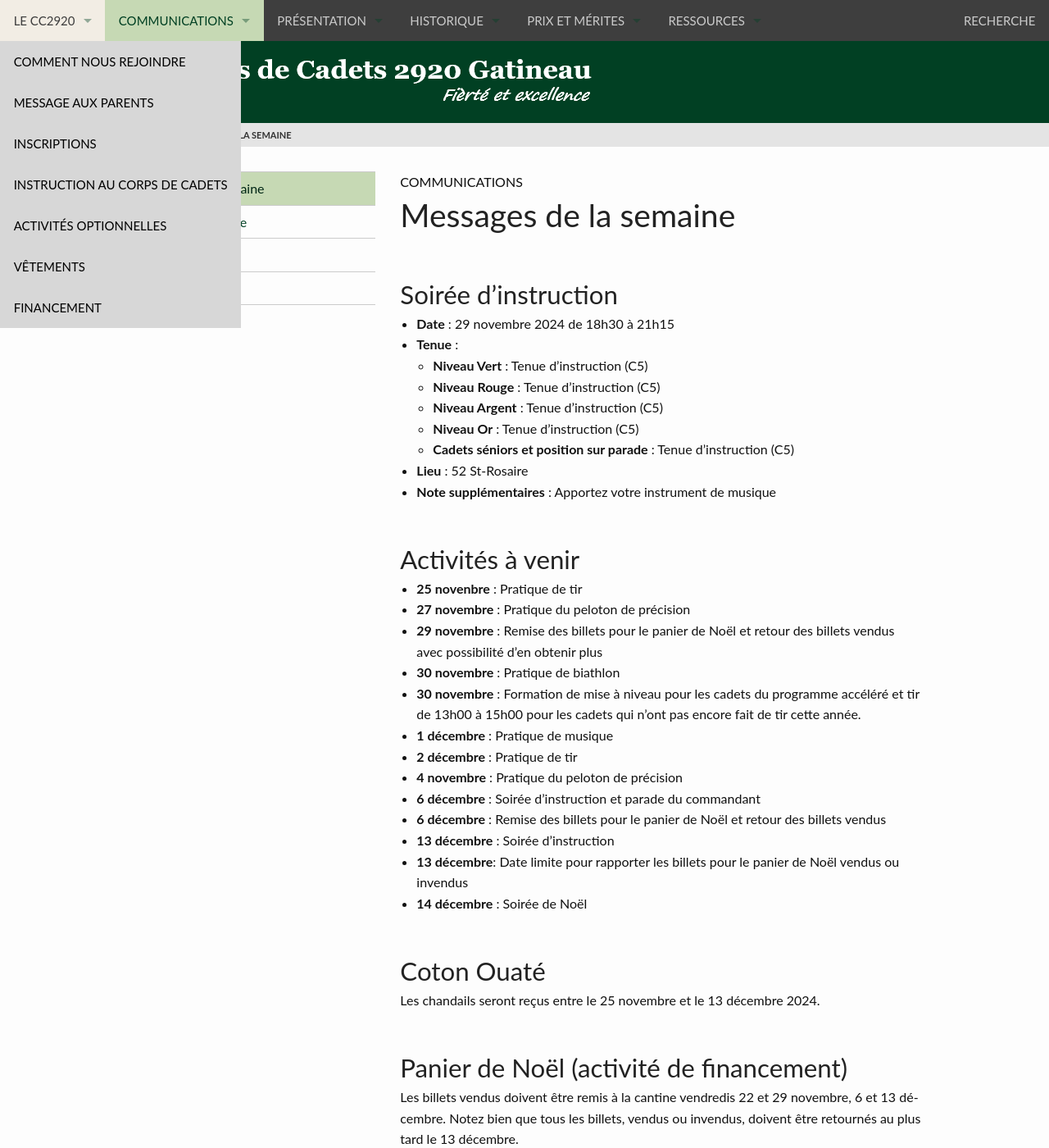
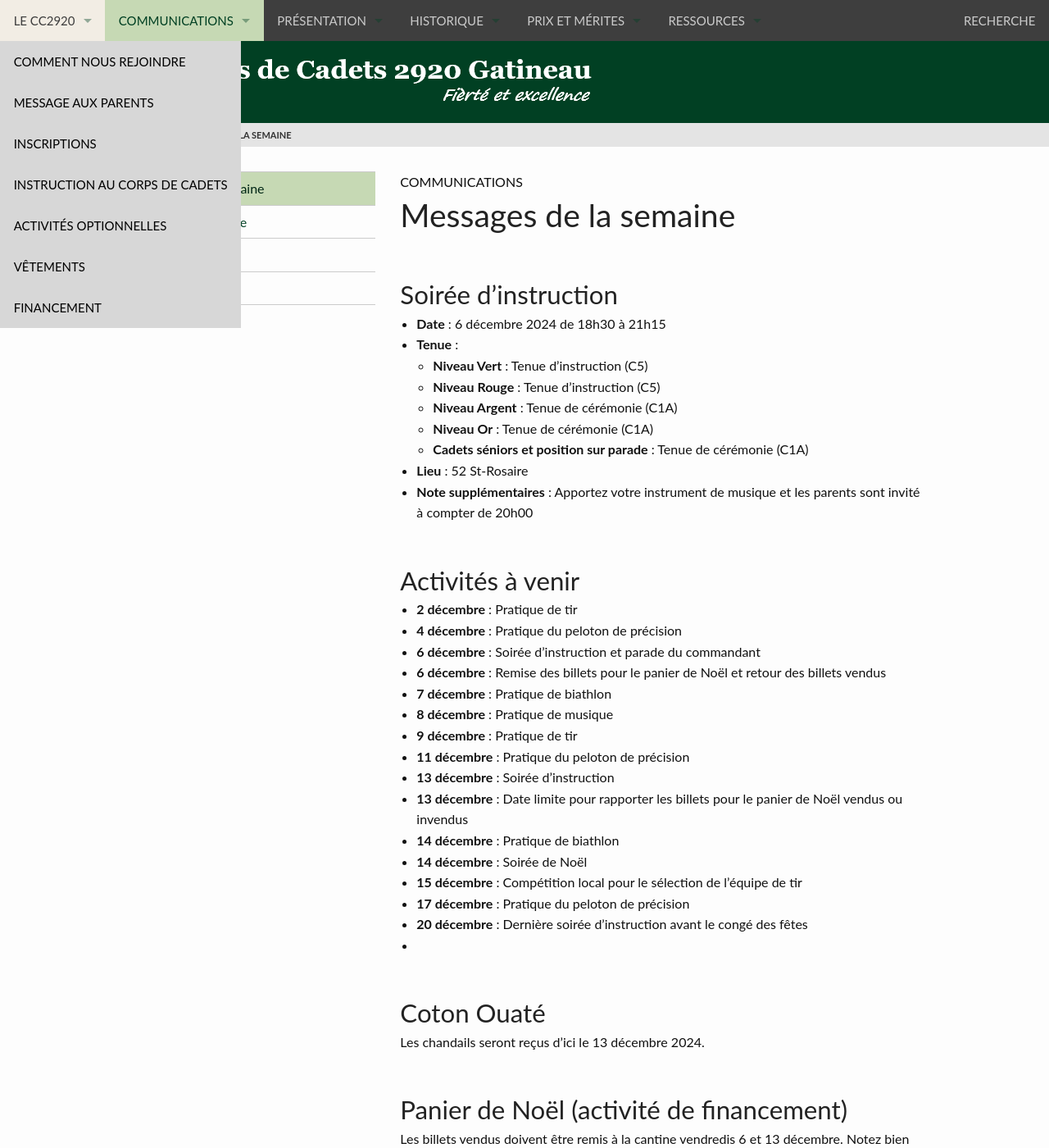
Before and after one commit to CC2920/web, a Jekyll site: the page built from _communications/messages.md, in a window 1280 px wide and 1400 px high. Shown: the whole window at 82% size. Built offline with Jekyll 4.4.1, drawn with Linux system fonts in a browser that asks for light colours; some of the changed text lies outside the part shown.

Commit message:
Message semaine du 1 decembre

```diff
--- a/_communications/messages.md
+++ b/_communications/messages.md
@@ -5,40 +5,43 @@ layout: "messages"
 
 ## Soirée d'instruction
 
-- **Date** : 29 novembre 2024 de 18h30 à 21h15
+- **Date** : 6 décembre 2024 de 18h30 à 21h15
 - **Tenue** :
   - **Niveau Vert** : Tenue d'instruction (C5)
   - **Niveau Rouge** : Tenue d'instruction (C5)
-  - **Niveau Argent** : Tenue d'instruction (C5)
-  - **Niveau Or** : Tenue d'instruction (C5)
-  - **Cadets séniors et position sur parade** : Tenue d'instruction (C5)
+  - **Niveau Argent** : Tenue de cérémonie (C1A)
+  - **Niveau Or** : Tenue de cérémonie (C1A)
+  - **Cadets séniors et position sur parade** : Tenue de cérémonie (C1A)
 - **Lieu** : 52 St-Rosaire
-- **Note supplémentaires** : Apportez votre instrument de musique
+- **Note supplémentaires** : Apportez votre instrument de musique et les parents sont invité à compter de 20h00
 
 
 ## Activités à venir
 
-- **25 novenbre** : Pratique de tir
-- **27 novembre** : Pratique du peloton de précision
-- **29 novembre** : Remise des billets pour le panier de Noël et retour des billets vendus avec possibilité d'en obtenir plus
-- **30 novembre** : Pratique de biathlon
-- **30 novembre** : Formation de mise à niveau pour les cadets du programme accéléré et tir de 13h00 à 15h00 pour les cadets qui n'ont pas encore fait de tir cette année.
-- **1 décembre** : Pratique de musique
 - **2 décembre** : Pratique de tir
-- **4 novembre** : Pratique du peloton de précision
+- **4 décembre** : Pratique du peloton de précision
 - **6 décembre** : Soirée d'instruction et parade du commandant
 - **6 décembre** : Remise des billets pour le panier de Noël et retour des billets vendus
+- **7 décembre** : Pratique de biathlon
+- **8 décembre** : Pratique de musique
+- **9 décembre** : Pratique de tir
+- **11 décembre** : Pratique du peloton de précision
 - **13 décembre** : Soirée d'instruction
-- **13 décembre**: Date limite pour rapporter les billets pour le panier de Noël vendus ou invendus
+- **13 décembre** : Date limite pour rapporter les billets pour le panier de Noël vendus ou invendus
+- **14 décembre** : Pratique de biathlon
 - **14 décembre** : Soirée de Noël
+- **15 décembre** : Compétition local pour le sélection de l'équipe de tir
+- **17 décembre** : Pratique du peloton de précision
+- **20 décembre** : Dernière soirée d'instruction avant le congé des fêtes
+-
 
 ## Coton Ouaté
 
-Les chandails seront reçus entre le 25 novembre et le 13 décembre 2024.
+Les chandails seront reçus d'ici le 13 décembre 2024.
 
 ## Panier de Noël (activité de financement)
 
-Les billets vendus doivent être remis à la cantine vendredis 22 et 29 novembre, 6 et 13 décembre.
+Les billets vendus doivent être remis à la cantine vendredis 6 et 13 décembre.
 Notez bien que tous les billets, vendus ou invendus, doivent être retournés au plus tard le 13 décembre.
 
 Le tirage aura lieu le samedi 14 décembre lors de la fête de Noël.
@@ -51,13 +54,6 @@ La lettre ci-jointe offre plus de détails et nous vous invitons aussi à la par
 
 Pour plus d’information ou pour coordonner le ramassage d’un item, SVP envoyez une note à <cciv2920@gmail.com> ou donnez un coup de fil à 873-354-8426.
 
-
-## Formation de mise à niveau
-- Qui : Pour tous les cadets qui doivent faire les cours de mises à niveau
-- Heure : de 9h00 à 15h00, le 30 novembre
-- Lieu : Centre Nouvel-Horizon (100 rue la Baie, Gatineau)
-- Tenue : Civile
-- Matériel requis : Bouteille d'eau, lunch
 
 ## Tir
 - Qui : Pour tous les cadets intéressés
@@ -78,14 +74,15 @@ Pour plus d’information ou pour coordonner le ramassage d’un item, SVP envoy
 
 - Qui :  Pour tous les cadets intéressés
 - Heure : de 9h30 à 12h00, samedi matin
-- Lieu : Centre Nouvel-Horizon (100 rue la Baie, Gatineau)
+- Lieu : Parc du Lac Beauchamp
 - Tenue : Civile pour faire du sport a l'extérieur
 - Matériel requis : Bouteille d'eau et collation
+- Information supplémentaires :  Avoir des chausssures qui vous permettre de courrir mais imperméables
 
 ## Pratique de musique
 
 - Qui : Pour tous les cadets musiciens
-- Heure : de 8h45 à 12:00, dimanche matin
+- Heure : de 8h45 à 13:00, dimanche matin
 - Lieu : Manège militaire de Hull
 - Tenue : Civile
 - Matériel requis : Instrument de musique, partitions, bouteille d'eau et collation
```
